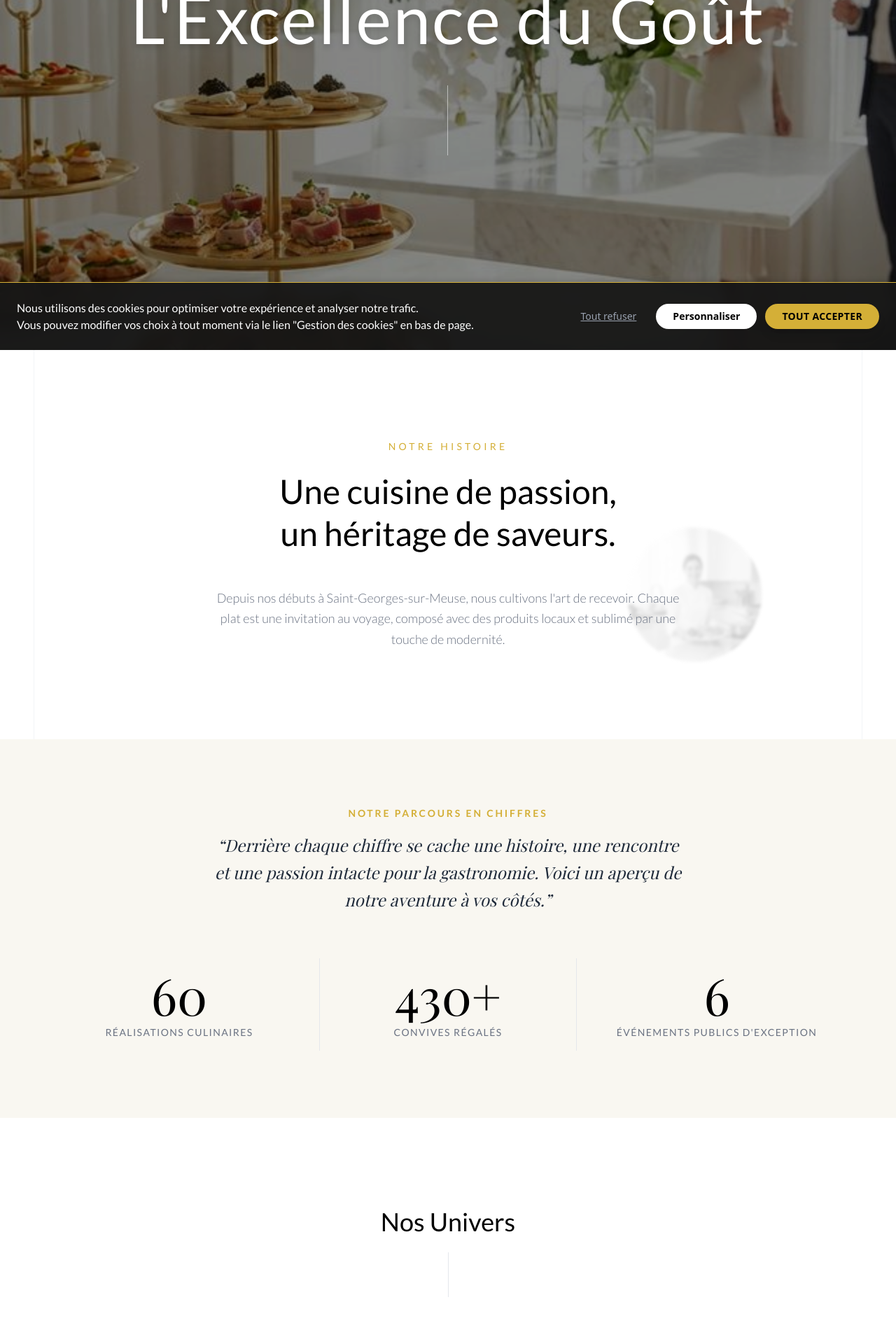
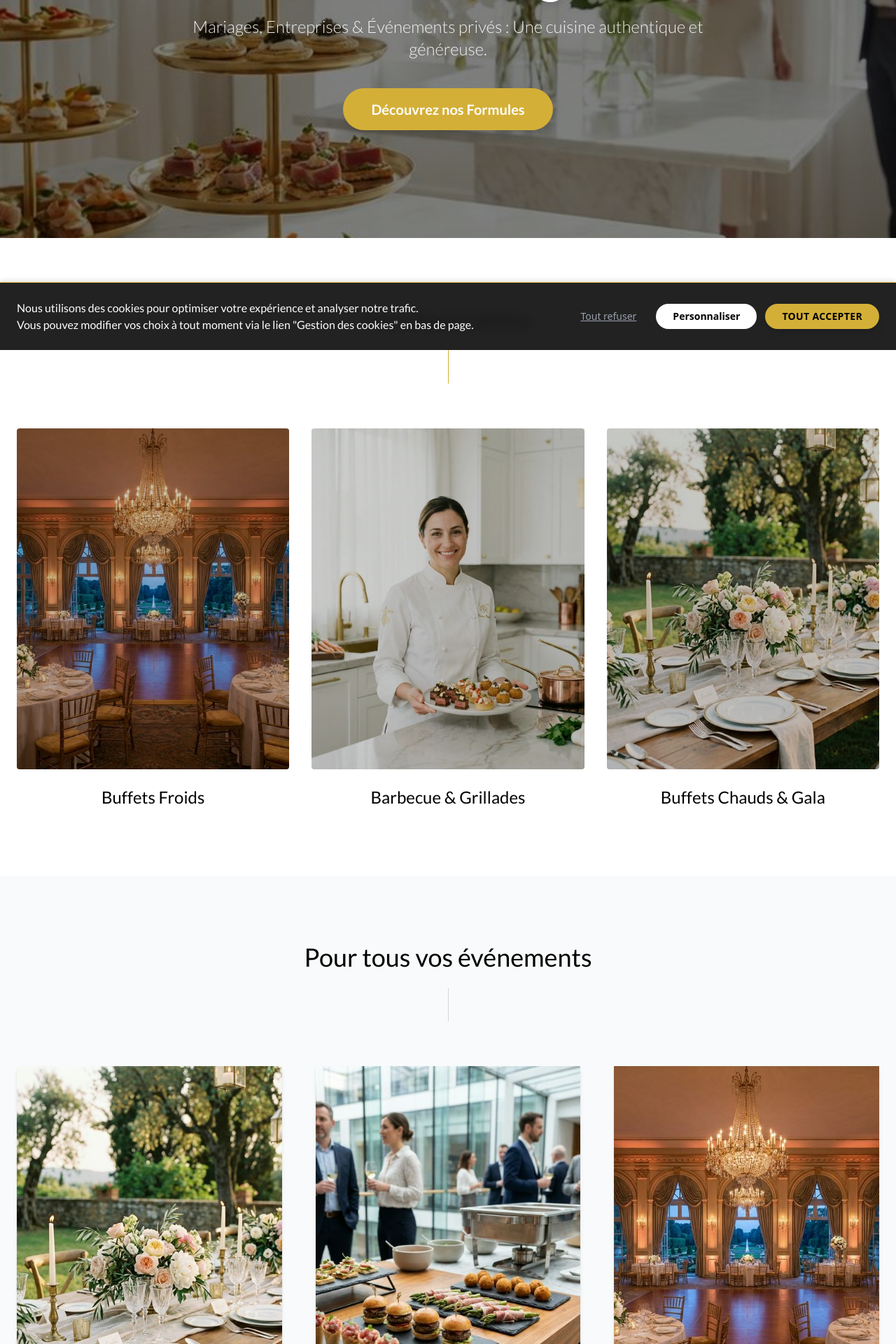
Before and after one commit to FlorianMeganck/traiteur-compere, a Next.js app: page / in a window 1280 px wide. Shown: the part 300-2220 px from the top of the page at 70% size. Built offline with nearby package versions, Linux system fonts and the light colour scheme; a web font is replaced by a local one.

Commit message:
refonte accueil

```diff
--- a/app/page.tsx
+++ b/app/page.tsx
@@ -18,57 +18,73 @@ export default function Home() {
   return (
     <main className="bg-white text-gray-800 font-sans selection:bg-[#D4AF37] selection:text-white overflow-hidden">
 
-      {/* --- 1. HERO SECTION (Parallax) --- */}
-      <section ref={heroRef} className="relative h-screen flex items-center justify-center overflow-hidden">
+      {/* --- 1. HERO SECTION (Modified) --- */}
+      <section ref={heroRef} className="relative h-[80vh] flex items-center justify-center overflow-hidden">
         {/* Background Image with Parallax */}
         <motion.div
           style={{ y: heroY }}
           className="absolute inset-0 z-0"
         >
           <Image
-            src="/images/hero_v3.png" // Using v3 purely based on likelihood of being newest
+            src="/images/hero_v3.png"
             alt="Traiteur Compère Hero"
             fill
-            className="object-cover brightness-75" // Darkened for text legibility despite white navbar request - user said "Garde l'image sombre ou mets un overlay"
+            className="object-cover" // Removed brightness-75 to let overlay handle darkening
             priority
           />
-          {/* Overlay to ensure Navbar visibility if needed, but brightness-75 might be enough. Adding subtle gradient. */}
-          <div className="absolute inset-0 bg-black/30" />
+          {/* Overlay - Darker as requested */}
+          <div className="absolute inset-0 bg-black/50" />
         </motion.div>
 
         {/* Hero Content */}
         <motion.div
           style={{ y: textY }}
-          className="relative z-10 text-center px-6"
+          className="relative z-10 text-center px-6 max-w-5xl mx-auto"
         >
           <motion.h1
             initial={{ opacity: 0, y: 50 }}
             animate={{ opacity: 1, y: 0 }}
             transition={{ duration: 1, ease: "easeOut" }}
-            className="text-5xl md:text-7xl lg:text-8xl font-serif text-white tracking-wide drop-shadow-lg"
+            className="text-4xl md:text-6xl lg:text-7xl font-serif text-white tracking-wide drop-shadow-lg font-bold mb-6"
           >
-            L&apos;Excellence du Goût
+            Votre Traiteur d&apos;Excellence à Saint-Georges
           </motion.h1>
+
+          <motion.p
+            initial={{ opacity: 0, y: 30 }}
+            animate={{ opacity: 1, y: 0 }}
+            transition={{ delay: 0.3, duration: 1 }}
+            className="text-lg md:text-2xl text-white/90 font-light mb-10 max-w-3xl mx-auto"
+          >
+            Mariages, Entreprises & Événements privés : Une cuisine authentique et généreuse.
+          </motion.p>
+
           <motion.div
-            initial={{ height: 0 }}
-            animate={{ height: 100 }}
-            transition={{ delay: 0.5, duration: 1 }}
-            className="w-[1px] bg-white/50 mx-auto mt-12"
-          />
+            initial={{ opacity: 0, scale: 0.9 }}
+            animate={{ opacity: 1, scale: 1 }}
+            transition={{ delay: 0.6, duration: 0.5 }}
+          >
+            <Link
+              href="/formules"
+              className="inline-block bg-[#D4AF37] text-white text-lg md:text-xl font-semibold py-4 px-10 rounded-full hover:bg-white hover:text-[#D4AF37] transition-all duration-300 transform hover:scale-105 shadow-lg"
+            >
+              Découvrez nos Formules
+            </Link>
+          </motion.div>
         </motion.div>
       </section>
 
-      {/* --- 2. STORY SECTION (Storytelling) --- */}
-      <HistorySection />
+      {/* --- 2. SPECIALTIES SECTION (New) --- */}
+      <SpecialtiesSection />
 
-      {/* --- 2b. KEY FIGURES (Animated Stats) --- */}
+      {/* --- 3. SERVICES SECTION (Was "Nos Univers") --- */}
+      <ServicesSection />
+
+      {/* --- 4. KEY FIGURES (Stats) --- */}
       <KeyFiguresSection />
 
-      {/* --- 3. SERVICES SECTION (Interactive Grid) --- */}
-      <ServicesSection />
-
-      {/* --- 4. AMBIENCE & PROOFS (Mosaic) --- */}
-      <AmbienceSection />
+      {/* --- 5. CONTACT CTA (New/Extracted) --- */}
+      <ContactCTA />
 
     </main>
   );
@@ -76,67 +92,52 @@ export default function Home() {
 
 // --- SUB-SECTIONS ---
 
-function HistorySection() {
-  const ref = useRef(null);
-  const isInView = useInView(ref, { once: true, margin: "-10%" });
-  const { scrollYProgress } = useScroll({ target: ref, offset: ["start end", "end start"] });
-  const floatY = useTransform(scrollYProgress, [0, 1], [50, -50]); // Floating effect
+function SpecialtiesSection() {
+  const specialties = [
+    {
+      title: "Buffets Froids",
+      image: "/images/banquet.png", // Using banquet for cold buffet
+      link: "/formules"
+    },
+    {
+      title: "Barbecue & Grillades",
+      image: "/images/chef.png", // Placeholder for Grill - maybe chef working on something?
+      link: "/formules"
+    },
+    {
+      title: "Buffets Chauds & Gala",
+      image: "/images/wedding.png", // Using wedding for hot/gala
+      link: "/formules"
+    }
+  ];
 
   return (
-    <section ref={ref} className="relative py-32 px-6 bg-white overflow-hidden">
-      {/* Guidelines */}
-      <div className="absolute left-12 top-0 bottom-0 w-[1px] bg-gray-100 hidden md:block" />
-      <div className="absolute right-12 top-0 bottom-0 w-[1px] bg-gray-100 hidden md:block" />
-
-      <div className="max-w-4xl mx-auto text-center relative z-10">
-        <motion.span
-          initial={{ opacity: 0 }}
-          animate={isInView ? { opacity: 1 } : {}}
-          transition={{ duration: 1 }}
-          className="text-[#D4AF37] text-sm uppercase tracking-[0.3em] mb-6 block"
-        >
-          Notre Histoire
-        </motion.span>
-
-        <motion.h2
-          initial={{ opacity: 0, y: 30 }}
-          animate={isInView ? { opacity: 1, y: 0 } : {}}
-          transition={{ duration: 0.8, delay: 0.2 }}
-          className="text-4xl md:text-5xl font-serif text-black mb-12 leading-tight"
-        >
-          Une cuisine de passion, <br />
-          un héritage de saveurs.
-        </motion.h2>
-
-        <motion.p
-          initial={{ opacity: 0, y: 30 }}
-          animate={isInView ? { opacity: 1, y: 0 } : {}}
-          transition={{ duration: 0.8, delay: 0.4 }}
-          className="text-lg text-gray-500 font-light leading-relaxed max-w-2xl mx-auto"
-        >
-          Depuis nos débuts à Saint-Georges-sur-Meuse, nous cultivons l&apos;art de recevoir.
-          Chaque plat est une invitation au voyage, composé avec des produits locaux
-          et sublimé par une touche de modernité.
-        </motion.p>
+    <section className="py-24 bg-white">
+      <div className="max-w-7xl mx-auto px-6">
+        <div className="text-center mb-16">
+          <h2 className="text-4xl font-serif text-black">Nos Spécialités</h2>
+          <div className="w-[1px] h-12 bg-[#D4AF37] mx-auto mt-6"></div>
         </div>
 
-      {/* Floating Decorative Element (Parallax) */}
-      <motion.div
-        style={{ y: floatY }}
-        className="absolute top-1/2 right-[5%] md:right-[15%] w-32 md:w-48 opacity-20 pointer-events-none z-0 grayscale"
-      >
-        {/* Placeholder for "Branch/Plate" - reusing chef image cropped circle or similar?
-                    Actually user suggested standard image. Let's use a subtle chef detail if possible,
-                    or just the logo mark. Let's use the 'leaf' from the logo conceptually or just a div
-                */}
+        <div className="grid grid-cols-1 md:grid-cols-3 gap-8">
+          {specialties.map((item, index) => (
+            <Link href={item.link} key={index} className="group cursor-pointer">
+              <div className="relative overflow-hidden aspect-[4/5] mb-6 rounded-sm">
+                <div className="absolute inset-0 bg-black/20 group-hover:bg-black/10 transition-colors z-10" />
                 <Image
-          src="/images/chef.png"
-          alt="Decorative"
-          width={200}
-          height={200}
-          className="rounded-full blur-[2px]"
+                  src={item.image}
+                  alt={item.title}
+                  fill
+                  className="object-cover transition-transform duration-700 group-hover:scale-110"
                 />
-      </motion.div>
+              </div>
+              <h3 className="text-2xl font-serif text-center text-black group-hover:text-[#D4AF37] transition-colors">
+                {item.title}
+              </h3>
+            </Link>
+          ))}
+        </div>
+      </div>
     </section>
   );
 }
@@ -157,22 +158,22 @@ function ServicesSection() {
     },
     {
       title: "Particuliers",
-      image: "/images/banquet.png", // Using banquet for particulary
+      image: "/images/banquet.png",
       desc: "Fêtez vos moments précieux.",
       link: "/services#particulier"
     }
   ];
 
   return (
-    <section className="py-32 bg-white">
+    <section className="py-24 bg-gray-50">
       <div className="max-w-7xl mx-auto px-6">
         {/* Section Header */}
-        <div className="text-center mb-24">
-          <h2 className="text-4xl font-serif text-black">Nos Univers</h2>
-          <div className="w-[1px] h-16 bg-gray-200 mx-auto mt-6"></div>
+        <div className="text-center mb-16">
+          <h2 className="text-4xl font-serif text-black">Pour tous vos événements</h2>
+          <div className="w-[1px] h-12 bg-gray-300 mx-auto mt-6"></div>
         </div>
 
-        <div className="grid grid-cols-1 md:grid-cols-3 gap-x-12 gap-y-24">
+        <div className="grid grid-cols-1 md:grid-cols-3 gap-x-12 gap-y-16">
           {services.map((service, index) => (
             <ServiceCard key={index} {...service} />
           ))}
@@ -187,7 +188,7 @@ function ServiceCard({ title, image, desc, link }: { title: string, image: strin
     <Link href={link} className="group block cursor-pointer">
       <div className="flex flex-col items-center">
         {/* Image Container */}
-        <div className="w-full aspect-[3/4] overflow-hidden relative mb-8">
+        <div className="w-full aspect-[3/4] overflow-hidden relative mb-8 shadow-md">
           <motion.div
             className="w-full h-full relative"
             whileHover={{ scale: 1.05 }}
@@ -199,107 +200,36 @@ function ServiceCard({ title, image, desc, link }: { title: string, image: strin
               fill
               className="object-cover"
             />
-            {/* Overlay on hover for better text contrast if we had text over image, but here we don't.
-                            Maybe subtle gold washer?
-                        */}
           </motion.div>
         </div>
 
-        {/* Vertical Line Interaction */}
-        <div className="h-12 w-[1px] bg-gray-200 group-hover:bg-[#D4AF37] group-hover:h-20 transition-all duration-500 ease-in-out mb-6"></div>
-
         {/* Title */}
-        <h3 className="text-2xl font-serif text-black tracking-wide group-hover:text-[#D4AF37] transition-colors duration-300">
+        <h3 className="text-2xl font-serif text-black tracking-wide group-hover:text-[#D4AF37] transition-colors duration-300 mb-2">
           {title}
         </h3>
 
-        {/* Description Fade In */}
-        <div className="h-8 mt-2 overflow-hidden">
-          <p className="text-sm text-gray-500 font-light translate-y-full group-hover:translate-y-0 transition-transform duration-500 ease-out opacity-0 group-hover:opacity-100">
+        <p className="text-gray-500 font-light text-center">
           {desc}
         </p>
-        </div>
       </div>
     </Link>
   );
 }
 
-function AmbienceSection() {
-  const ref = useRef(null);
-  const isInView = useInView(ref, { once: true, margin: "-10%" });
-
-  const photos = [
-    { src: "/images/wedding.png", aspect: "aspect-square" },
-    { src: "/images/chef.png", aspect: "aspect-[3/4]" },
-    { src: "/images/banquet.png", aspect: "aspect-video md:col-span-2" },
-  ];
-
+function ContactCTA() {
   return (
-    <section ref={ref} className="py-32 bg-neutral-50 px-6">
-      <div className="max-w-7xl mx-auto">
-        {/* Quote */}
-        <motion.div
-          initial={{ opacity: 0, scale: 0.95 }}
-          animate={isInView ? { opacity: 1, scale: 1 } : {}}
-          transition={{ duration: 0.8 }}
-          className="text-center mb-24 max-w-2xl mx-auto"
+    <section className="py-24 bg-white text-center px-6">
+      <div className="max-w-3xl mx-auto">
+        <h2 className="text-3xl md:text-5xl font-serif text-black mb-6">Prêt à réserver ?</h2>
+        <p className="text-lg text-gray-500 mb-10 font-light">
+          Discutons de votre projet et créons ensemble un événement inoubliable.
+        </p>
+        <Link
+          href="/contact"
+          className="inline-block border-b-2 border-[#D4AF37] text-[#D4AF37] text-xl font-bold tracking-widest uppercase pb-2 hover:text-black hover:border-black transition-all"
         >
-          <span className="text-6xl text-[#D4AF37] font-serif leading-none block mb-6">&ldquo;</span>
-          <p className="text-2xl md:text-3xl font-serif text-gray-800 italic leading-relaxed">
-            Je cuisine pour vous comme je le ferais pour ma propre famille : avec cœur et générosité. Pour moi, un événement réussi ne se joue pas dans les grands discours, mais dans des assiettes vides et des invités heureux.
-          </p>
-          <p className="mt-8 text-sm uppercase tracking-widest text-[#D4AF37] font-bold">
-            — Jean-Paul Compère
-          </p>
-        </motion.div>
-
-        {/* Mosaic */}
-        <div className="grid grid-cols-1 md:grid-cols-4 gap-4 md:gap-8 auto-rows-[200px] md:auto-rows-[300px]">
-          {/* Photo 1 */}
-          <motion.div
-            initial={{ opacity: 0, y: 30 }}
-            whileInView={{ opacity: 1, y: 0 }}
-            transition={{ duration: 0.6, delay: 0.1 }}
-            className="relative overflow-hidden md:col-span-2 md:row-span-2 group"
-          >
-            <Image src="/images/banquet.png" alt="Ambiance Banquet" fill className="object-cover transition-transform duration-700 group-hover:scale-105" />
-          </motion.div>
-
-          {/* Photo 2 */}
-          <motion.div
-            initial={{ opacity: 0, y: 30 }}
-            whileInView={{ opacity: 1, y: 0 }}
-            transition={{ duration: 0.6, delay: 0.2 }}
-            className="relative overflow-hidden md:col-span-1 md:row-span-1 group"
-          >
-            <Image src="/images/chef.png" alt="Notre Chef" fill className="object-cover transition-transform duration-700 group-hover:scale-105" />
-          </motion.div>
-
-          {/* Photo 3 */}
-          <motion.div
-            initial={{ opacity: 0, y: 30 }}
-            whileInView={{ opacity: 1, y: 0 }}
-            transition={{ duration: 0.6, delay: 0.3 }}
-            className="relative overflow-hidden md:col-span-1 md:row-span-1 group"
-          >
-            <Image src="/images/wedding.png" alt="Ambiance Mariage" fill className="object-cover transition-transform duration-700 group-hover:scale-105" />
-          </motion.div>
-
-          {/* Photo 4 - Placeholder or re-use corporate */}
-          <motion.div
-            initial={{ opacity: 0, y: 30 }}
-            whileInView={{ opacity: 1, y: 0 }}
-            transition={{ duration: 0.6, delay: 0.4 }}
-            className="relative overflow-hidden md:col-span-2 md:row-span-1 bg-white flex items-center justify-center p-8 text-center group"
-          >
-            <div>
-              <p className="font-serif text-xl italic text-gray-400 mb-2">Prêt à sublimer votre événement ?</p>
-              <Link href="/contact" className="text-[#D4AF37] uppercase tracking-widest text-sm font-bold border-b border-[#D4AF37] pb-1 hover:text-black hover:border-black transition-all">
           Contactez-nous
         </Link>
-            </div>
-          </motion.div>
-        </div>
       </div>
     </section>
   );
```
Lines whose indentation alone changed are shown as unchanged.
